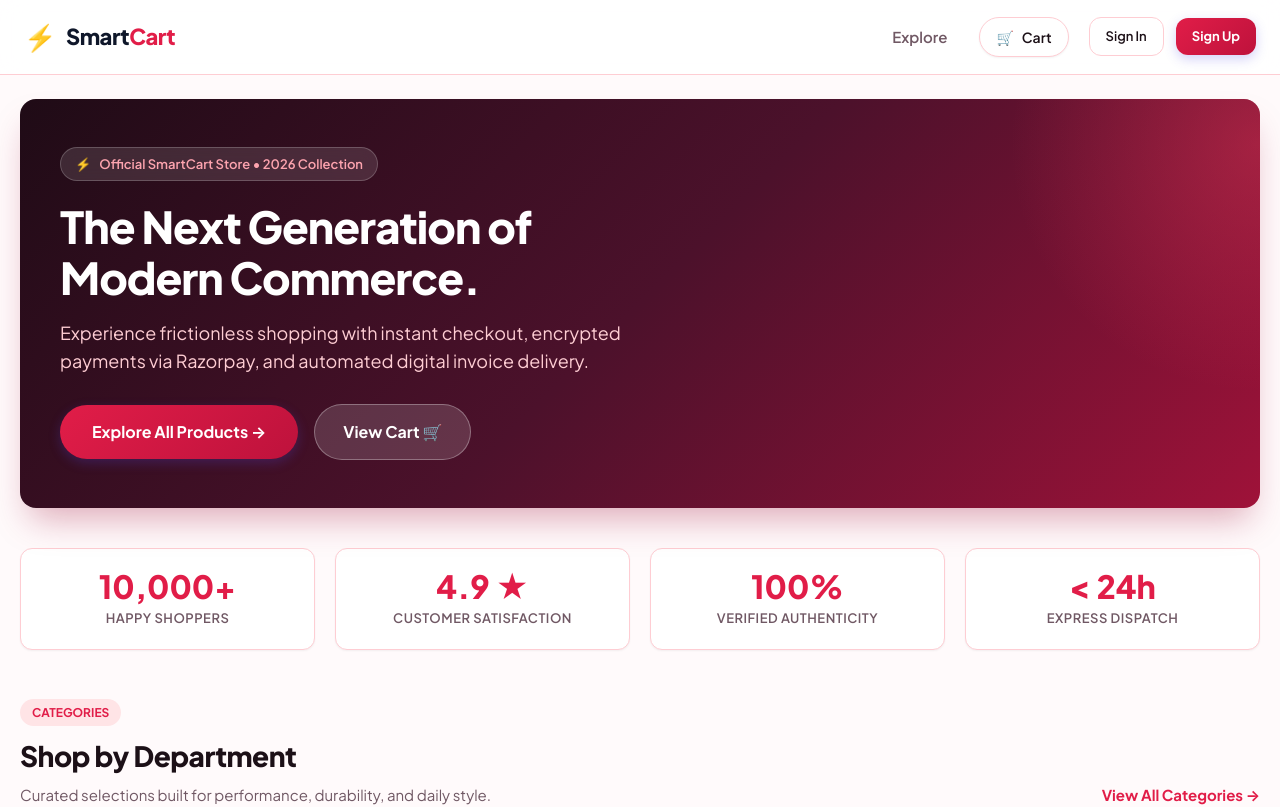
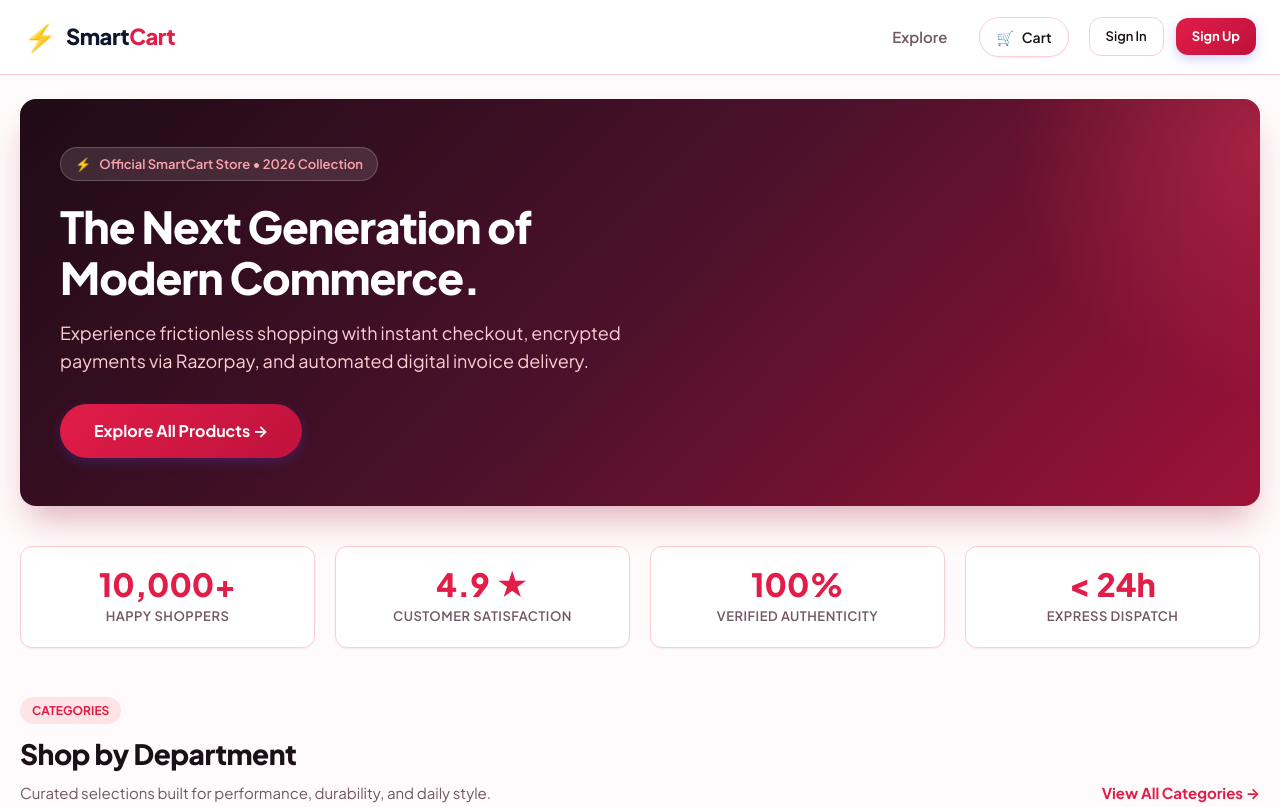
Before and after one commit to chintadavasudharini/SmartCart, a React (Vite) app in the folder smartcart-frontend/: page / in a window 1280 px wide. Shown: the top 807 px of the page. Built offline with nearby package versions, Linux system fonts and the light colour scheme; no server answers.

Commit message:
ui(home): remove secondary View Cart button from hero banner

```diff
--- a/smartcart-frontend/src/pages/HomePage.tsx
+++ b/smartcart-frontend/src/pages/HomePage.tsx
@@ -17,11 +17,8 @@ function HomePage() {
                         Experience frictionless shopping with instant checkout, encrypted payments via Razorpay, and automated digital invoice delivery.
                     </p>
                     <div className="hero-actions">
-                        <Link to="/explore" className="btn-primary" style={{ padding: "14px 32px", fontSize: "16px", fontWeight: 700, borderRadius: "var(--radius-full)" }}>
+                        <Link to="/explore" className="btn-primary" style={{ padding: "14px 34px", fontSize: "16px", fontWeight: 700, borderRadius: "var(--radius-full)" }}>
                             Explore All Products →
-                        </Link>
-                        <Link to="/cart" className="btn-secondary" style={{ padding: "14px 28px", fontSize: "16px", fontWeight: 700, background: "rgba(255,255,255,0.15)", color: "#fff", borderColor: "rgba(255,255,255,0.3)", borderRadius: "var(--radius-full)" }}>
-                            View Cart 🛒
                         </Link>
                     </div>
                 </div>
```
